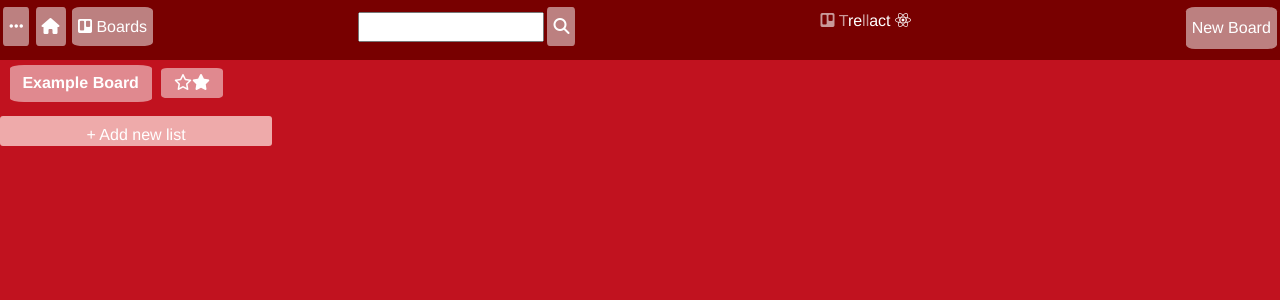
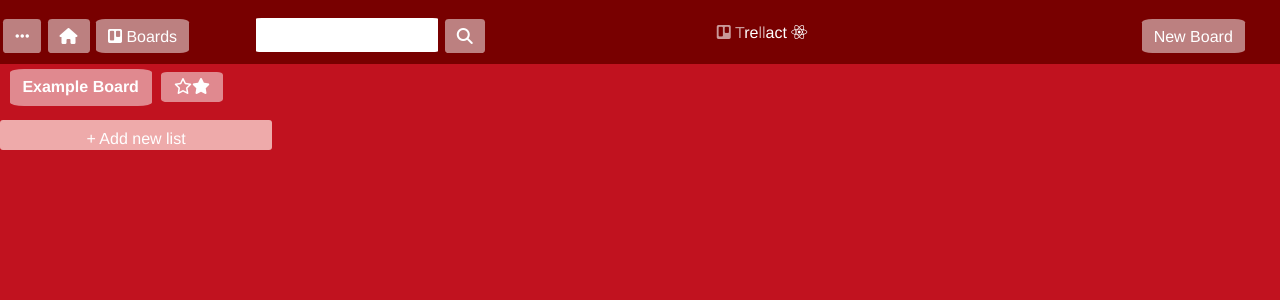
Before and after one commit to raphaelzaneti/Trellact, a React (Create React App) app: page / in a window 1280 px wide. Shown: the top 300 px of the page. Built offline with nearby package versions, Linux system fonts and the light colour scheme.

Commit message:
improve board header design

```diff
--- a/src/components/BoardHeader/BoardHeader.css
+++ b/src/components/BoardHeader/BoardHeader.css
@@ -1,12 +1,15 @@
-#header{
+.header{
     background-color: #780000;
-    height: 60px;
-    display: flex;
-    flex-direction: row;
-    justify-content: space-between;
+    height: 4rem;
+
+    padding-top: 1rem;
+
+    display: grid;
+    grid-template-areas: 'init logo final';
+    grid-template-columns: 50% 30% 20%;
 }
 
-#header     button{
+.header button{
     color: #fff;
     background-color: rgba(255, 255, 255, 0.5);
     border: none;
@@ -15,26 +18,45 @@
     height: 70%;
 }
 
-#header button:hover{
+.header button:hover{
     background-color: rgba(255, 255, 255, 0.7);
     color: #000;
 }
 
-.logo-area{
+.header__intial-half{
+    grid-area: init;
+    display: flex;
+    flex-direction: row;
+
+}
+
+.header__search-area{
+    margin-left: 4rem;
+}
+
+.header__search-area > *{
+    height: 70%;
+}
+
+.header__search-input{
+    border: none;
+    border-radius: 3%;
+    margin-right: 0.2rem;
+}
+
+.header__logo-area{
+    grid-area: logo;
     display: inline-block;
     height: 100%;
     padding-top: 5px;
-    width: 200px;
+
 }
 
-.final-half-header{
+.header__final-half{
+    grid-area: final;
+    justify-self: end;
+    margin-right: 2rem;
     height: 100%;
-}
-
-
-#header > *{
-
-    margin-top: 4px;
 }
 
 @media screen and (max-width: 970px) {
@@ -44,7 +66,7 @@
 }
 
 @media screen and (max-width: 630px){
-    #search > input{
+    .header__search-area > input{
         display: inline-block;
         width: 30px;
     }
--- a/src/components/BoardHeader/index.jsx
+++ b/src/components/BoardHeader/index.jsx
@@ -5,22 +5,23 @@ import './BoardHeader.css'
 export default props =>{
 
     return(
-        <div id="header">
-            <div class="intial-half-header">
-                <button id="dots-btn"><i class="fas fa-ellipsis-h"></i></button>
-                <button id="home"><i class="fas fa-home"></i></button>
-                <button id="boards"><i class="fab fa-trello"></i> <span>Boards</span></button>
+        <div id="header" className="header">
+            <div className="header__intial-half">
+                <button id="dots-btn" className="btn"><i className="fas fa-ellipsis-h"></i></button>
+                <button id="home" className="btn"><i className="fas fa-home"></i></button>
+                <button id="boards" className="btn"><i className="fab fa-trello"></i> <span>Boards</span></button>
+
+                <div id="search" className="header__search-area">
+                    <input type="text" className="header__search-input" />
+                    <button id="search-btn" className="btn header__search-btn"><i class="fas fa-search"></i></button>
+                </div>
             </div>
 
-            <div id="search">
-                <input type="text" />
-                <button id="search-btn"><i class="fas fa-search"></i></button>
-            </div>
-            <div className="logo-area">
+            <div className="header__logo-area">
                 <Logo />
             </div>
-            <div class="final-half-header">
-                <button id="new-board-btn">New Board</button>
+            <div class="header__final-half">
+                <button id="new-board-btn" className="btn">New Board</button>
             </div>
         </div>
     )
```
